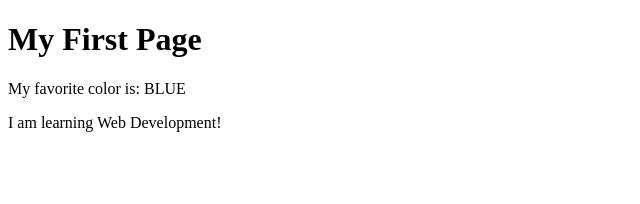
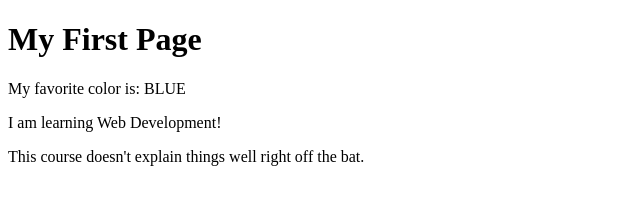
Before and after one commit to lindzjae/wdd130, a plain HTML site: page week01/first-page.html in a window 1280 px wide. Shown: the whole page, without its empty margins (0-640 px from the left). Drawn offline with Linux system fonts and the light colour scheme.

Commit message:
Not gonna lie, this course hasn't explained much of anything.

```diff
--- a/week01/first-page.html
+++ b/week01/first-page.html
@@ -11,6 +11,7 @@
     <h1>My First Page</h1>
     <p>My favorite color is: BLUE</p>
     <p>I am learning Web Development!</p>
+    <p>This course doesn't explain things well right off the bat.</p>
 </body>
 
 </html>
```
